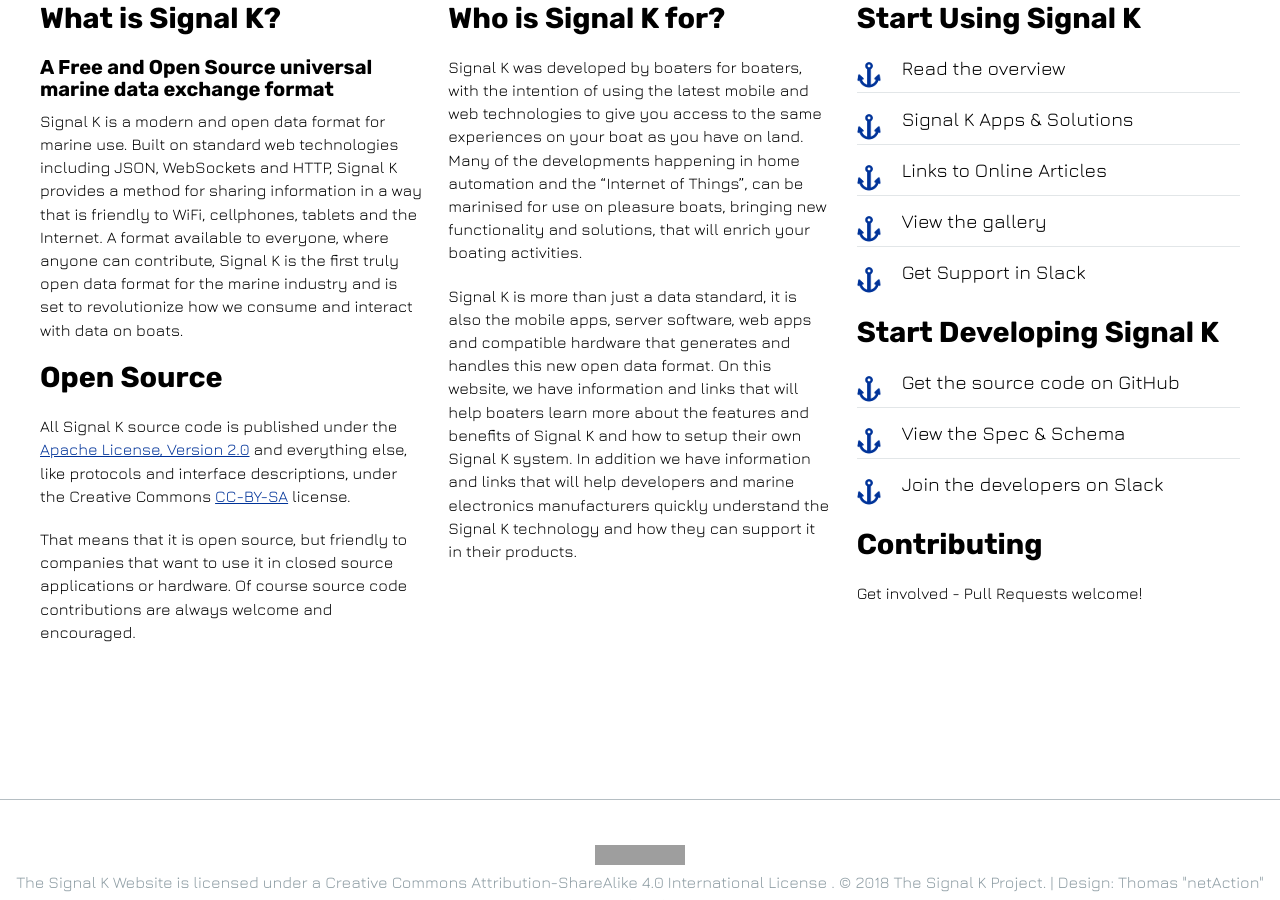
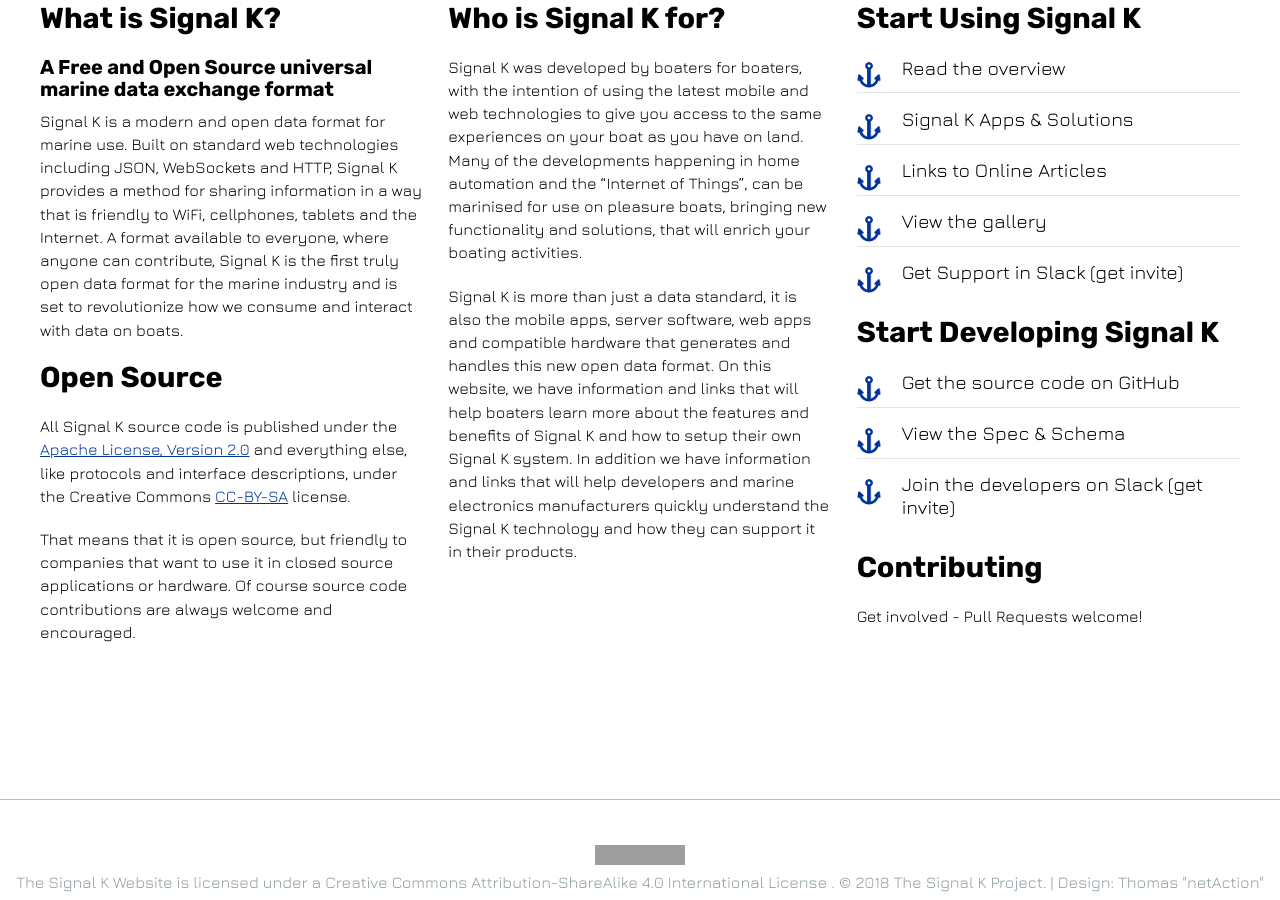
Before and after one commit to SignalK/signalk.github.io, a Jekyll site: the page built from index.html, in a window 1280 px wide and 900 px high, scrolled down 484 px. Built offline with Jekyll 4.4.1, drawn with Linux system fonts in a browser that asks for light colours; nearby versions of some CDN libraries; grey boxes are pictures that could not be loaded.

Commit message:
Use permanent invite link
Instead of a separate full blown website for invite just include
a Slack-provided invite link that never expires.

```diff
--- a/index.html
+++ b/index.html
@@ -55,13 +55,13 @@
       <li><a href="{{site.path}}/solutions.html">Signal K Apps & Solutions</a></li>
       <li><a href="{{site.path}}/references.html">Links to Online Articles</a></li>
       <li><a href="{{site.path}}/gallery.html">View the gallery</a></li>
-      <li><a href="http://slack-invite.signalk.org/">Get Support in Slack</a></li>
+      <li><a href="https://signalk-dev.slack.com">Get Support in Slack</a> (<a href="https://join.slack.com/t/signalk-dev/shared_invite/zt-1leccop43-KrU7G6yBq9g91KXjZtNg1g">get invite</a>)</li>
     </ul>
     <h2>Start Developing Signal K</h2>
     <ul class="check-list">
       <li><a href="https://github.com/signalk">Get the source code on GitHub</a></li>
       <li><a href="http://signalk.org/specification/latest/">View the Spec & Schema</a></li>
-      <li><a href="http://slack-invite.signalk.org/">Join the developers on Slack</a></li>
+      <li><a href="https://signalk-dev.slack.com">Join the developers on Slack</a> (<a href="https://join.slack.com/t/signalk-dev/shared_invite/zt-1leccop43-KrU7G6yBq9g91KXjZtNg1g">get invite</a>)</li>
     </ul>
     <h2>Contributing</h2>
     <p>Get involved - Pull Requests welcome!</p>
```
